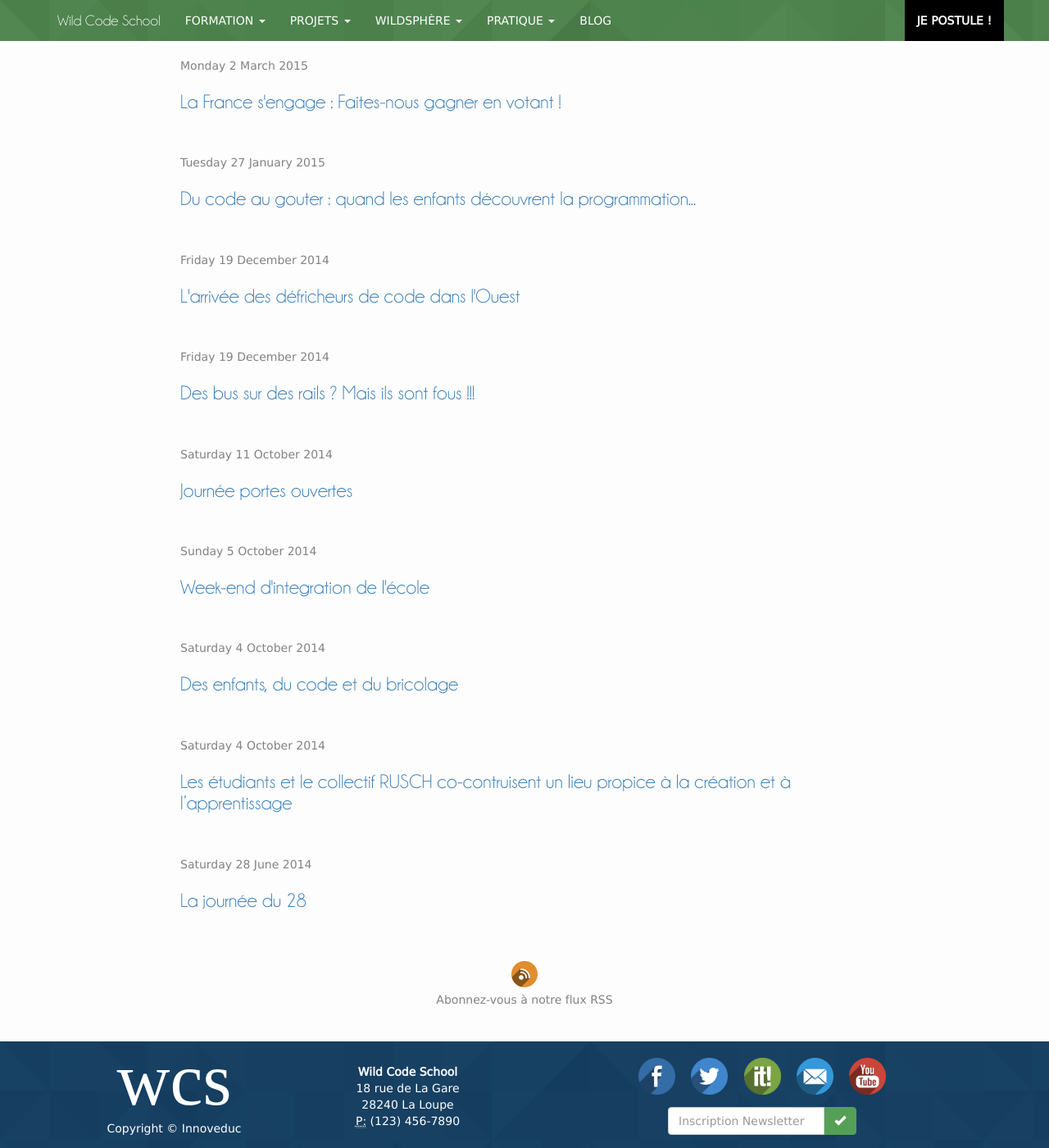
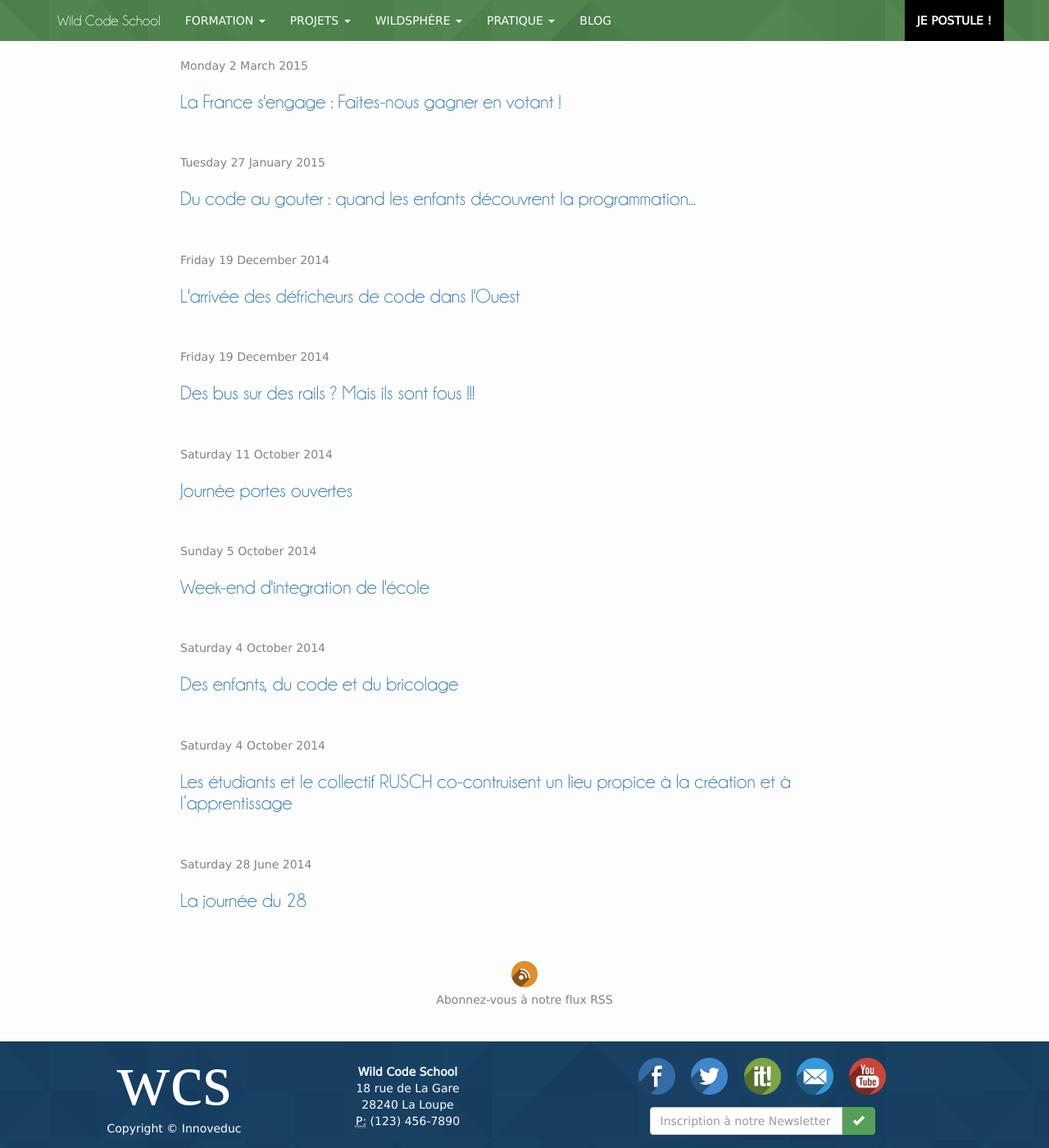
Before and after one commit to alem972/wildcodeschool.github.io, a Jekyll site: the page built from blog.html, in a window 1280 px wide and 1400 px high, scrolled down 178 px. Shown: the whole window at 82% size. Built offline with Jekyll 4.4.1, drawn with Linux system fonts in a browser that asks for light colours; nearby versions of some CDN libraries; some web fonts are replaced.

Commit message:
modif btn newsletter

```diff
--- a/_includes/footer.html
+++ b/_includes/footer.html
@@ -26,7 +26,7 @@
           <li>
             <form class="newsletter-footer center-block">
           <div class="input-group input-group-mg">
-            <input type="text" class="form-control" id="exampleInputAmount" placeholder="Inscription Newsletter">
+            <input type="text" class="form-control" id="exampleInputAmount" placeholder="Inscription à notre Newsletter">
             <span class="input-group-btn">
               <button type="submit" class="btn btn-vert center-block"><span class="glyphicon glyphicon-ok"></span></button>
             </span>
--- a/_sass/_base.scss
+++ b/_sass/_base.scss
@@ -123,7 +123,7 @@ body {
     }
     .newsletter-footer{
         margin-top: 15px;
-        width: 230px;
+        width: 275px;
     }
 }
 
```
